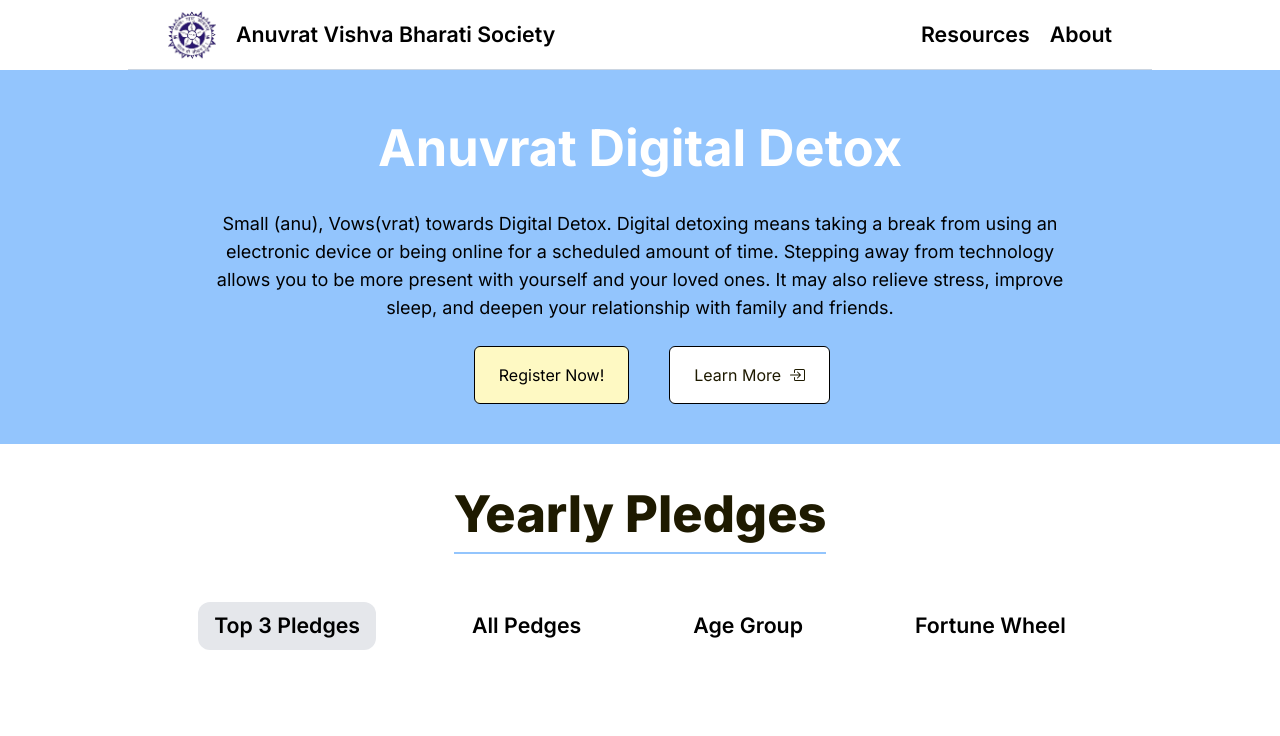
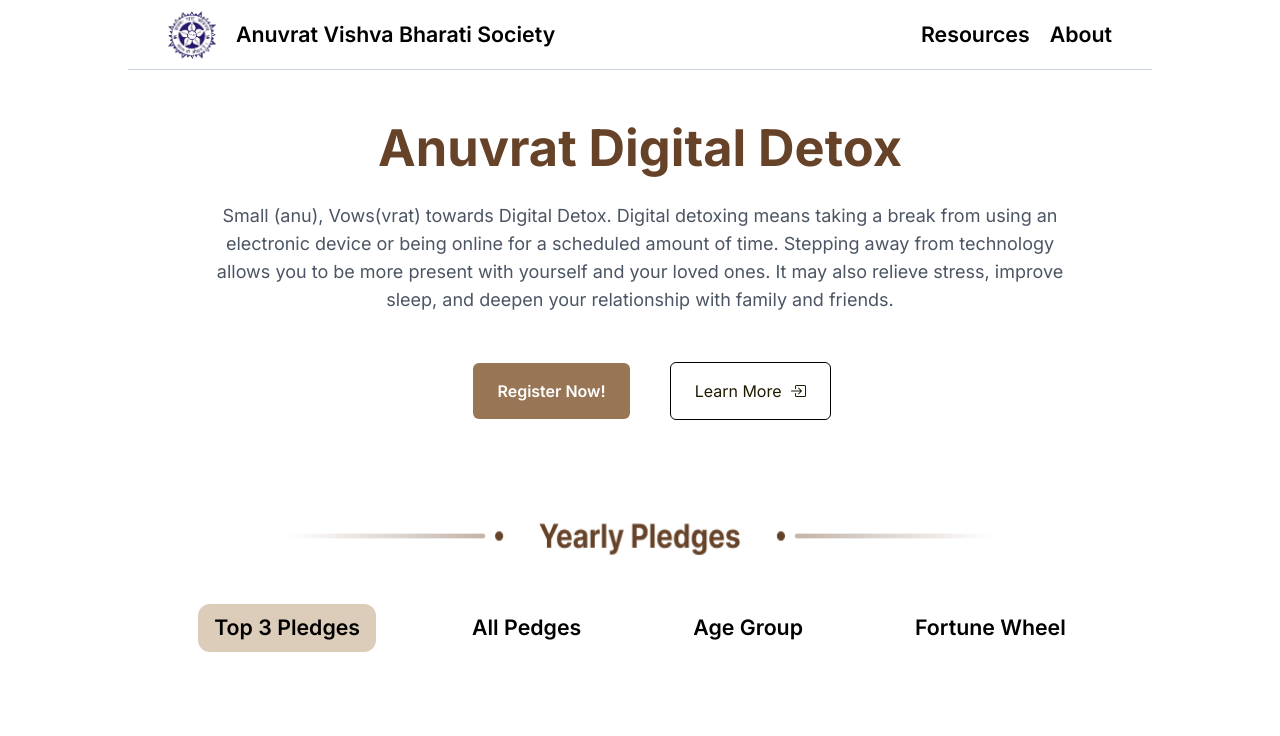
Before and after one commit to prag-man/ADD, a Next.js app: page / in a window 1280 px wide. Shown: the top 736 px of the page. Built offline with nearby package versions, Linux system fonts and the light colour scheme.

Commit message:
Changed the Colour Scheme of the dashboard

```diff
--- a/src/app/page.js
+++ b/src/app/page.js
@@ -1,15 +1,16 @@
 import Tabs from "@/components/Tabs.jsx";
 import {BsBoxArrowInRight} from 'react-icons/bs'
 import Link from "next/link";
+import Image from "next/image";
 
 export default function Home() {
   return (
     <div className="flex text-center items-center flex-col overflow-x-hidden scroll-none">
-      <div className="bg-blue-300 w-full py-10">
-        <h1 className="md:text-4xl text-2xl text-white font-bold text-center">
+      <div className="w-full py-10">
+        <h1 className="md:text-4xl text-2xl text-[#664228] font-bold text-center">
           Anuvrat Digital Detox
         </h1>
-        <p className="md:max-w-[75ch] md:my-6 my-4 md:text-lg px-5 md:px-0 mx-auto text-center">
+        <p className="md:max-w-[75ch] my-4 md:text-lg px-5 md:px-0 mx-auto text-center text-gray-600">
           Small (anu), Vows(vrat) towards Digital Detox. Digital detoxing means
           taking a break from using an electronic device or being online for a
           scheduled amount of time. Stepping away from technology allows you to
@@ -17,9 +18,9 @@
           stress, improve sleep, and deepen your relationship with family and
           friends.
         </p>
-        <div className="flex items-center justify-center gap-4">
+        <div className="flex items-center justify-center gap-4 mt-12">
           <Link href='https://forms.gle/1EsB6Gqw73AiveZ99'>
-            <button className="bg-yellow-100 md:mx-6 text-base text-black border-[1px] border-black md:py-4 py-2 px-3 md:px-6 rounded-md">
+            <button className="bg-[#987555] md:mx-6 text-base text-white font-semibold md:py-4 py-2 px-3 md:px-6 rounded-md">
               Register Now!
             </button>
           </Link>
@@ -31,9 +32,12 @@
         </div>
       </div>
       <div className="flex flex-col w-full items-center">
-        <h2 className="font-extrabold mt-8 md:text-4xl text-2xl w-fit mx-auto text-text border-b-2 border-blue-300">
+        <div className="relative w-[55%] h-10 mt-14">
+          <Image src={'/images/TabHeading.png'} fill alt="tab heading" />
+        </div>
+        {/* <h2 className="font-extrabold mt-8 md:text-4xl text-2xl w-fit mx-auto text-[#664228] border-b-2 border-black">
             Yearly Pledges
-          </h2>
+          </h2> */}
         <Tabs />
       </div>
     </div>
--- a/src/components/AreaChart.jsx
+++ b/src/components/AreaChart.jsx
@@ -46,8 +46,8 @@
         fill: true,
         label: 'Pledges',
         data: ['400','350','500'],
-        borderColor: 'rgb(53, 162, 235)',
-        backgroundColor: 'rgba(53, 162, 235, 0.5)',
+        borderColor: 'rgba(102, 66, 40, 1)',
+        backgroundColor: 'rgba(209, 180, 140, 1)',
       },
     ],
   };
--- a/src/components/FortuneWheel.jsx
+++ b/src/components/FortuneWheel.jsx
@@ -17,11 +17,7 @@
   ];
 
   const segColors = [
-    "rgba(53, 162, 235, 0.5)",
-    "rgba(53, 162, 235, 0.5)",
-    "rgba(53, 162, 235, 0.5)",
-    "rgba(53, 162, 235, 0.5)",
-    "rgba(53, 162, 235, 0.5)",
+    "rgba(230, 211, 179, 1)"
   ];
 
   const openModal = (winner) => {
@@ -49,14 +45,14 @@
         isOpen={isModalOpen}
         onRequestClose={closeModal}
         contentLabel="Result Modal"
-        className="modal-container bg-yellow-100"
+        className="modal-container"
         overlayClassName="modal-overlay"
       >
-        <div className="bg-yellow-100 py-5 -m-10 px-5">
+        <div className="bg-white py-5 -m-10 px-5">
           <h2 className="text-xl font-bold">Tyaag : {winner}</h2>
           <ConfettiExplosion />
           <button
-            className="mt-4 px-4 py-2 bg-blue-500 hover:bg-blue-700 text-white rounded"
+            className="mt-4 px-4 py-2 bg-[#987555] text-white rounded"
             onClick={closeModal}
           >
             I, Pledge!
--- a/src/components/HorizontalBarChart.jsx
+++ b/src/components/HorizontalBarChart.jsx
@@ -42,8 +42,8 @@
     {
       label: 'Pledges',
       data: [300,400,250,300,400],
-      borderColor: 'rgb(53, 162, 235)',
-      backgroundColor: 'rgba(53, 162, 235, 0.5)',
+      borderColor: 'rgba(102, 66, 40, 1)',
+      backgroundColor: 'rgba(209, 180, 140, 1)',
     },
   ],
 };
--- a/src/components/LineChart.jsx
+++ b/src/components/LineChart.jsx
@@ -42,8 +42,8 @@
     {
       label: 'Pledges',
       data: ['100','150','260','300','250','200','375'],
-      borderColor: 'rgb(53, 162, 235)',
-      backgroundColor: 'rgba(53, 162, 235, 0.5)',
+      borderColor: 'rgba(102, 66, 40, 1)',
+      backgroundColor: 'rgba(209, 180, 140, 1)',
     },
   ],
 };
--- a/src/components/Tabs.jsx
+++ b/src/components/Tabs.jsx
@@ -12,19 +12,19 @@
 
     return <div className="flex flex-col mt-12 w-full">
         <div className="flex gap justify-center items-center md:gap-20 px-5 md:px-20">
-            <h5 className={`md:text-xl text-sm font-semibold md:py-2 py-1 px-2 md:px-4 ${toggle === 1 && 'bg-gray-200'} rounded-xl cursor-pointer`} onClick={(e)=>{
+            <h5 className={`md:text-xl text-sm font-semibold md:py-2 py-1 px-2 md:px-4 ${toggle === 1 && 'bg-[#B99976] bg-opacity-50'} rounded-xl cursor-pointer`} onClick={(e)=>{
                 e.preventDefault()
                 setToggle(1)
                 }}>Top 3 Pledges</h5>
-            <h5 className={`md:text-xl text-sm font-semibold md:py-2 py-1 px-2 md:px-4 ${toggle === 2 && 'bg-gray-200'} rounded-xl cursor-pointer`} onClick={(e)=>{
+            <h5 className={`md:text-xl text-sm font-semibold md:py-2 py-1 px-2 md:px-4 ${toggle === 2 && 'bg-[#B99976] bg-opacity-50'} rounded-xl cursor-pointer`} onClick={(e)=>{
                 e.preventDefault()
                 setToggle(2)
                 }}>All Pedges</h5>
-            <h5 className={`md:text-xl text-sm font-semibold md:py-2 py-1 px-2 md:px-4 ${toggle === 3 && 'bg-gray-200'} rounded-xl cursor-pointer`} onClick={(e)=>{
+            <h5 className={`md:text-xl text-sm font-semibold md:py-2 py-1 px-2 md:px-4 ${toggle === 3 && 'bg-[#B99976] bg-opacity-50'} rounded-xl cursor-pointer`} onClick={(e)=>{
                 e.preventDefault()
                 setToggle(3)
                 }}>Age Group</h5>
-            <h5 className={`md:text-xl text-sm font-semibold md:py-2 py-1 px-2 md:px-4 ${toggle === 4 && 'bg-gray-200'} rounded-xl cursor-pointer`} onClick={(e)=>{
+            <h5 className={`md:text-xl text-sm font-semibold md:py-2 py-1 px-2 md:px-4 ${toggle === 4 && 'bg-[#B99976] bg-opacity-50'} rounded-xl cursor-pointer`} onClick={(e)=>{
                 e.preventDefault()
                 setToggle(4)
                 }}>Fortune Wheel</h5>
@@ -39,7 +39,7 @@
             {toggle === 3 && <div className="md:w-1/2 h-52 w-full px-5 flex mx-auto">
                 <LineChartAge />
             </div> }
-            {toggle === 4 && <div className="md:w-1/2 flex items-center scale-50 md:scale-100 -my-32 md:my-0 md:px-[34%]">
+            {toggle === 4 && <div className="md:w-1/2 flex items-center scale-50 md:scale-100 -my-32 md:my-0 md:ml-[31%]">
                 <FortuneWheel/>
             </div> }
         </div>
--- a/src/components/WheelComponent.jsx
+++ b/src/components/WheelComponent.jsx
@@ -5,8 +5,8 @@
   segColors,
   winningSegment,
   onFinished,
-  primaryColor = "#fef9c3",
-  contrastColor = "black",
+  primaryColor = "#D1B48C",
+  contrastColor = "#664228",
   buttonText = "Spin",
   isOnlyOnce = true,
   size = 290,
```
Also changed, not shown: public/images/Frame 8@2x.png (added), public/images/TabHeading.png (added).
